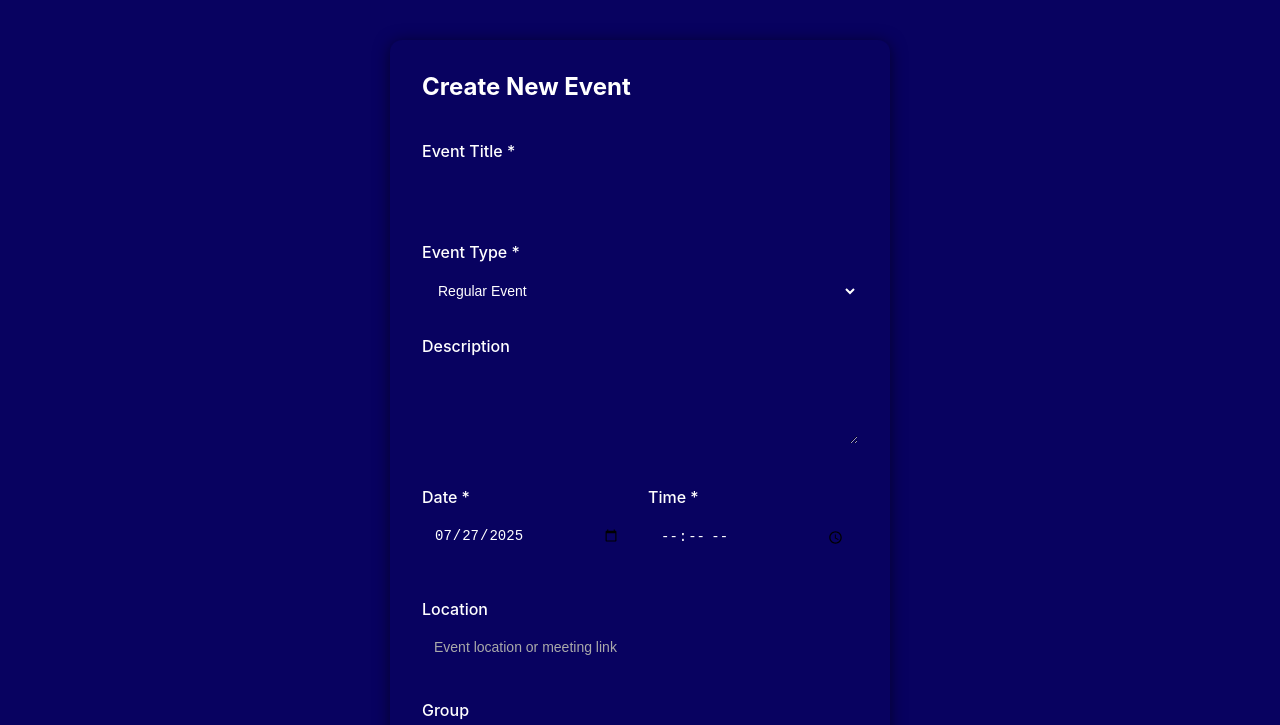
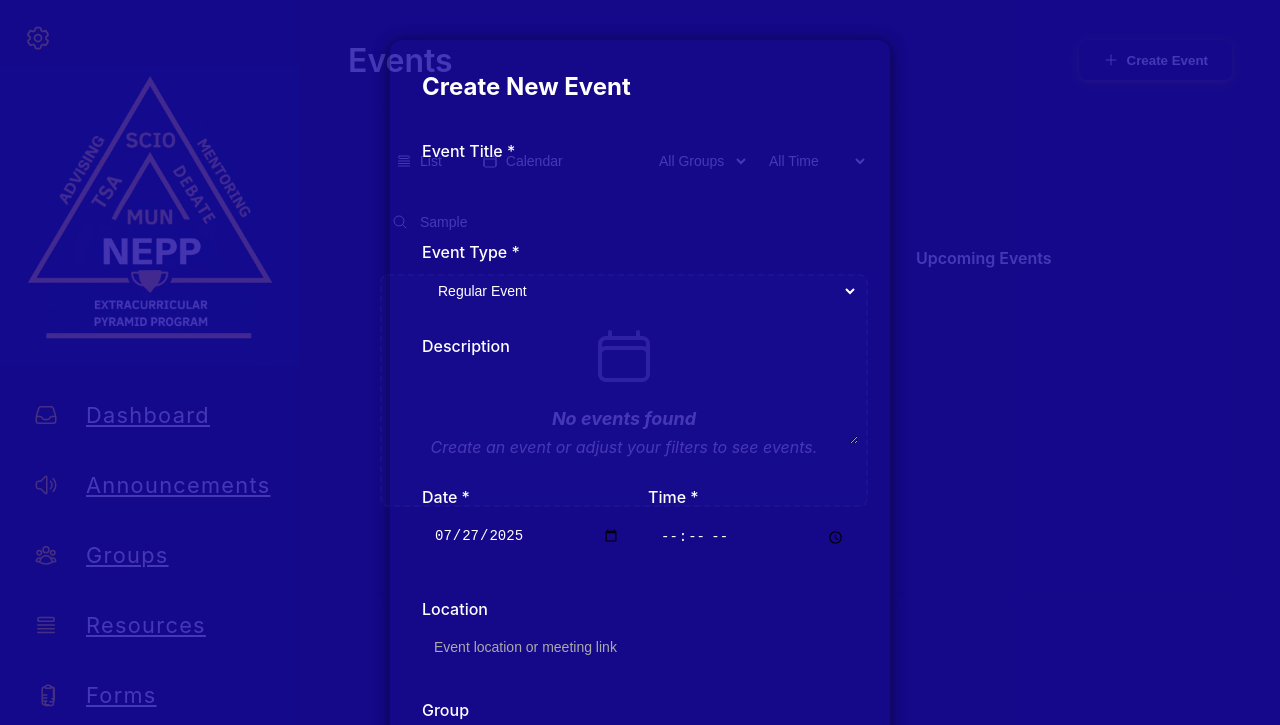
Before and after one commit to Itsmeowtain/NEPP, a plain HTML site: page public/events.html in a window 1280 px wide. Both pictures are taken after typing "Sample" into the empty fields and a click on the button "Create Event". Shown: the top 725 px of the page. Drawn offline with Linux system fonts and the light colour scheme; no server answers.

Commit message:
Jul 27, 2025, 9:55 AM

```diff
--- a/public/events.css
+++ b/public/events.css
@@ -672,7 +672,7 @@
     left: 0;
     width: 100%;
     height: 100%;
-    background: rgba(8, 2, 96, 5);
+    background: rgba(23, 5, 164, 0.8);
     display: flex;
     align-items: center;
     justify-content: center;
```
